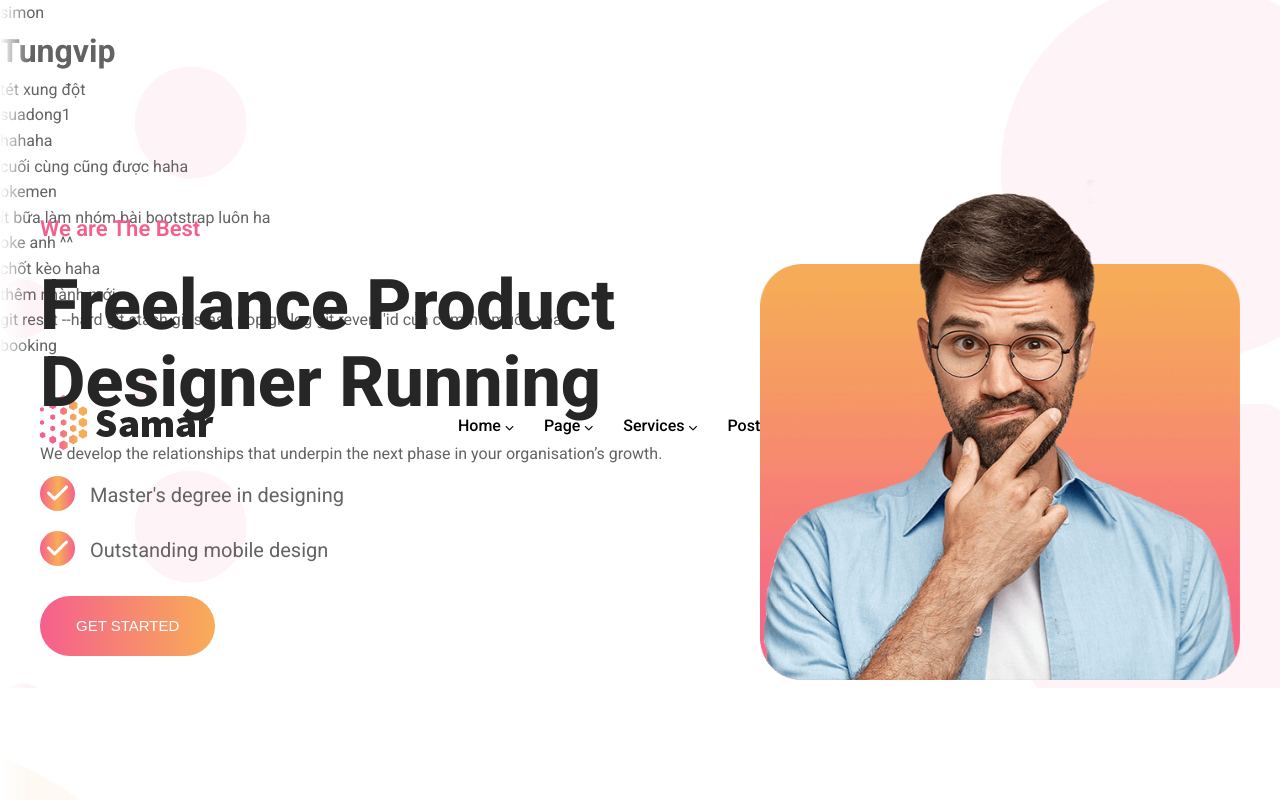
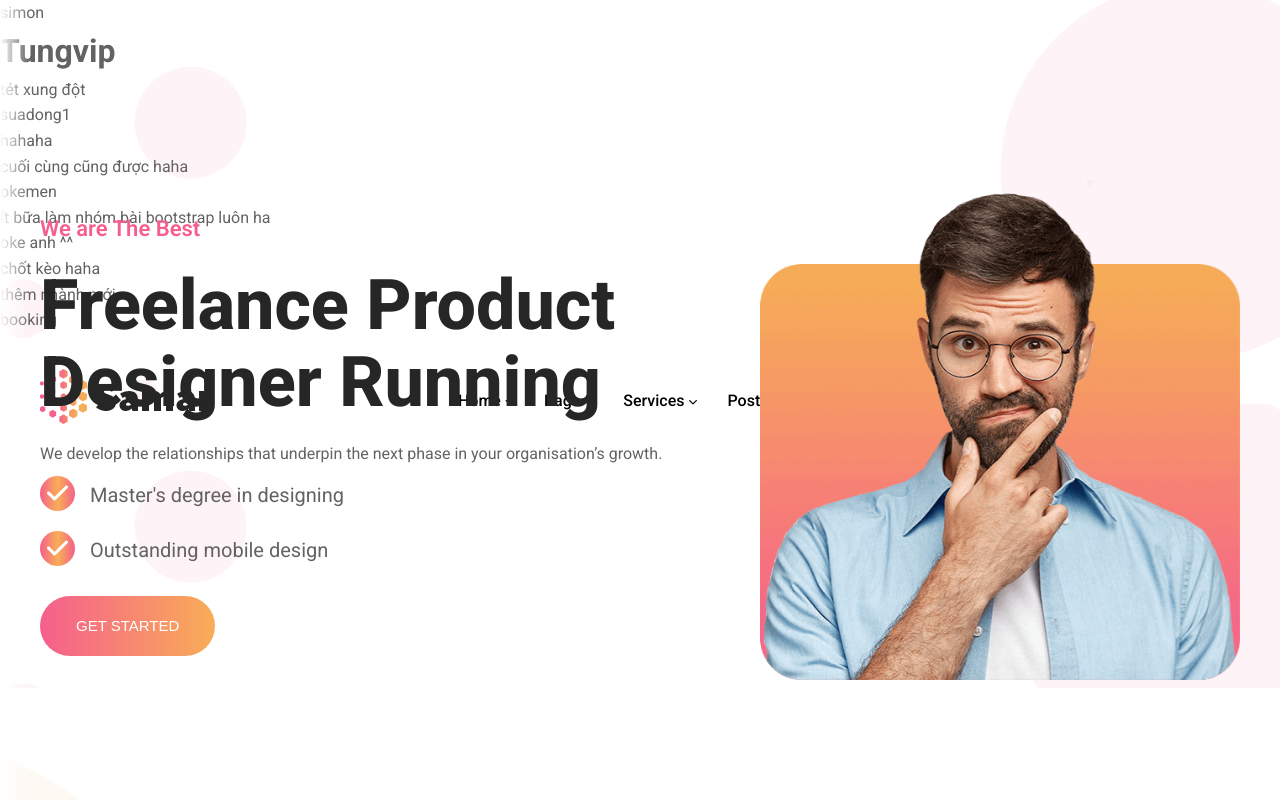
Before and after one commit to NguyenBuiTung/NguyenBuiTung, a plain HTML site: page index.html in a window 1280 px wide. Shown: the top 800 px of the page. Drawn offline with nearby package versions, Linux system fonts and the light colour scheme; some packages are replaced by stand-ins of ours; a script that the page names is missing.

Commit message:
revert ve head

```diff
--- a/index.html
+++ b/index.html
@@ -45,17 +45,6 @@
         <p>chốt kèo haha</p>
 
         <p>thêm nhành mới</p>
-
-        <!-- XÓA HẾT CÁC CODE CHƯA COMMIT -->
-        git reset --hard
-        <!-- LƯU CODE CHƯA COMMIT VÀO BẢN TẠM -->
-        git stash
-        <!-- ĐỂ LÔI RA FILE TẠM -->
-        git stash pop
-        <!-- LỆNH KIỂM TRA COMMIT -->
-        git log
-        <!-- ĐƯA CODE TRỞ LẠI BẢN CŨ -->
-        git revert 'id của commit muốn xóa'
 
     <p>booking</p>
         <div class="header">
```
